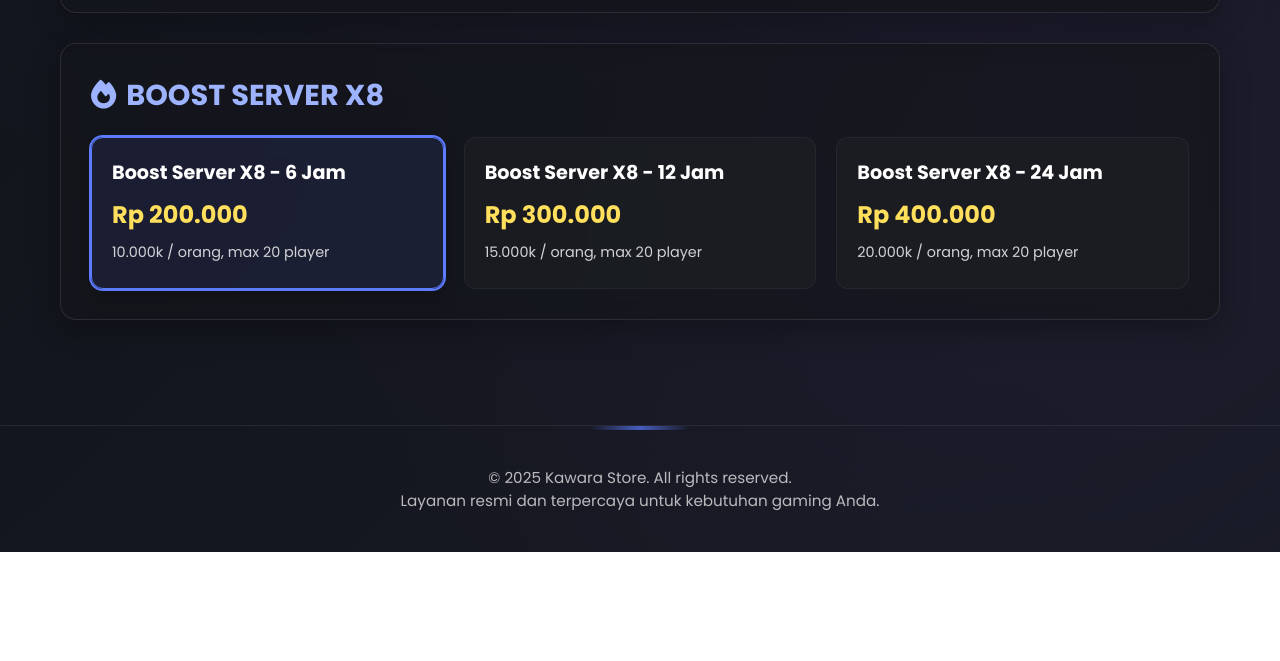
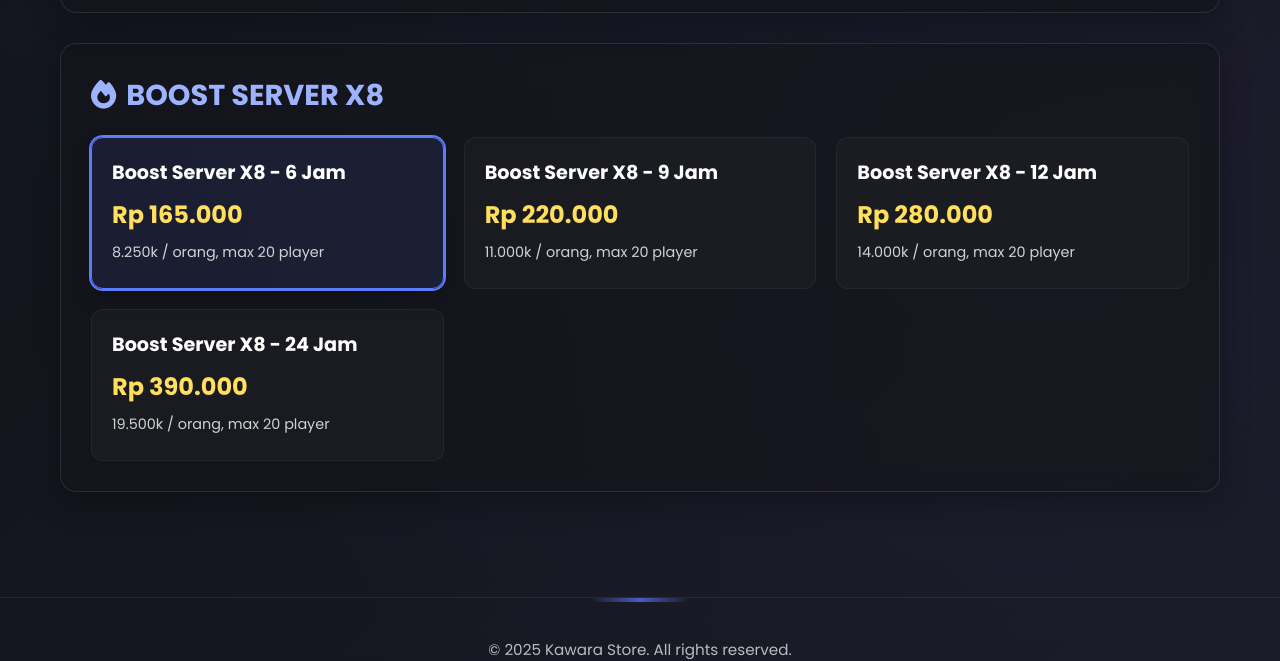
Before and after one commit to kawarastore/kawarastore.github.io, a plain HTML site: page index.html in a window 1280 px wide. Shown: the part 1018-1679 px from the top of the page. Before the commit the page ends 1570 px from the top, so only its background shows below. Drawn offline with Linux system fonts and the light colour scheme.

Commit message:
Update index.html

```diff
--- a/index.html
+++ b/index.html
@@ -473,22 +473,28 @@
                 <h2><i class="fas fa-fire"></i> BOOST SERVER X8</h2>
                 <div class="items-grid">
                     <!-- MENU BARU: Durasi Boost Server -->
-                    <div class="item-card" data-item="Boost Server X8 (6 Jam)" data-price="200000" data-description="10.000k / orang, max 20 player">
+                    <div class="item-card" data-item="Boost Server X8 (6 Jam)" data-price="165000" data-description="8.250k / orang, max 20 player">
                         <h3>Boost Server X8 - 6 Jam</h3>
-                        <div class="price">Rp 200.000</div>
-                        <div class="description">10.000k / orang, max 20 player</div>
+                        <div class="price">Rp 165.000</div>
+                        <div class="description">8.250k / orang, max 20 player</div>
                     </div>
 
-                    <div class="item-card" data-item="Boost Server X8 (12 Jam)" data-price="300000" data-description="15.000k / orang, max 20 player">
-                        <h3>Boost Server X8 - 12 Jam</h3>
-                        <div class="price">Rp 300.000</div>
-                        <div class="description">15.000k / orang, max 20 player</div>
+                    <div class="item-card" data-item="Boost Server X8 (9 Jam)" data-price="220000" data-description="11.000k / orang, max 20 player">
+                        <h3>Boost Server X8 - 9 Jam</h3>
+                        <div class="price">Rp 220.000</div>
+                        <div class="description">11.000k / orang, max 20 player</div>
                     </div>
 
-                    <div class="item-card" data-item="Boost Server X8 (24 Jam)" data-price="400000" data-description="20.000k / orang, max 20 player">
+                    <div class="item-card" data-item="Boost Server X8 (12 Jam)" data-price="280000" data-description="14.000k / orang, max 20 player">
+                        <h3>Boost Server X8 - 12 Jam</h3>
+                        <div class="price">Rp 280.000</div>
+                        <div class="description">14.000k / orang, max 20 player</div>
+                    </div>
+
+                    <div class="item-card" data-item="Boost Server X8 (24 Jam)" data-price="390000" data-description="19.500k / orang, max 20 player">
                         <h3>Boost Server X8 - 24 Jam</h3>
-                        <div class="price">Rp 400.000</div>
-                        <div class="description">20.000k / orang, max 20 player</div>
+                        <div class="price">Rp 390.000</div>
+                        <div class="description">19.500k / orang, max 20 player</div>
                     </div>
                 </div>
             </div>
@@ -500,39 +506,39 @@
                 <div class="items-grid">
                     <div class="item-card" data-item="VIP + Luck (445r)" data-price="43000">
                         <h3>VIP + Luck (445r)</h3>
-                        <div class="price">Rp 43.000</div>
+                        <div class="price">Rp 45.000</div>
                     </div>
                     <div class="item-card" data-item="+Mutations (295r)" data-price="28000">
                         <h3>+Mutations (295r)</h3>
-                        <div class="price">Rp 28.000</div>
+                        <div class="price">Rp 30.000</div>
                     </div>
                     <div class="item-card" data-item="Advanced Luck (545r)" data-price="53000">
                         <h3>Advanced Luck (545r)</h3>
-                        <div class="price">Rp 53.000</div>
+                        <div class="price">Rp 55.000</div>
                     </div>
                     <div class="item-card" data-item="Extra Luck (245r)" data-price="23000">
                         <h3>Extra Luck (245r)</h3>
-                        <div class="price">Rp 23.000</div>
+                        <div class="price">Rp 25.000</div>
                     </div>
                     <div class="item-card" data-item="Sell Anywhere (350r)" data-price="30000">
                         <h3>Sell Anywhere (350r)</h3>
-                        <div class="price">Rp 30.000</div>
+                        <div class="price">Rp 35.000</div>
                     </div>
                     <div class="item-card" data-item="Small Luck (50r)" data-price="4000">
                         <h3>Small Luck (50r)</h3>
-                        <div class="price">Rp 4.000</div>
+                        <div class="price">Rp 10.000</div>
                     </div>
                     <div class="item-card" data-item="Double XP (195r)" data-price="18000">
                         <h3>Double XP (195r)</h3>
-                        <div class="price">Rp 18.000</div>
+                        <div class="price">Rp 25.000</div>
                     </div>
                     <div class="item-card" data-item="Mini Hoverboat (225r)" data-price="21000">
                         <h3>Mini Hoverboat (225r)</h3>
-                        <div class="price">Rp 21.000</div>
+                        <div class="price">Rp 25.000</div>
                     </div>
                     <div class="item-card" data-item="Hyper Boat Pack (999r)" data-price="98000">
                         <h3>Hyper Boat Pack (999r)</h3>
-                        <div class="price">Rp 98.000</div>
+                        <div class="price">Rp 100.000</div>
                     </div>
                     <div class="item-card" data-item="Sharki Boat (499r)" data-price="48000">
                         <h3>Sharki Boat (499r)</h3>
@@ -628,18 +634,19 @@
     <script>
         // Data produk yang tersedia
         const products = {
-            "Boost Server X8 (6 Jam)": { price: 200000, description: "10.000k / orang, max 20 player" },
-            "Boost Server X8 (12 Jam)": { price: 300000, description: "15.000k / orang, max 20 player" },
-            "Boost Server X8 (24 Jam)": { price: 400000, description: "20.000k / orang, max 20 player" },
-            "VIP + Luck (445r)": { price: 43000 },
-            "+Mutations (295r)": { price: 28000 },
-            "Advanced Luck (545r)": { price: 53000 },
-            "Extra Luck (245r)": { price: 23000 },
-            "Sell Anywhere (350r)": { price: 30000 },
-            "Small Luck (50r)": { price: 4000 },
-            "Double XP (195r)": { price: 18000 },
-            "Mini Hoverboat (225r)": { price: 21000 },
-            "Hyper Boat Pack (999r)": { price: 98000 },
+            "Boost Server X8 (6 Jam)": { price: 165000, description: "8.250k / orang, max 20 player" },
+            "Boost Server X8 (9 Jam)": { price: 220000, description: "11.000k / orang, max 20 player" },
+            "Boost Server X8 (12 Jam)": { price: 280000, description: "14.000k / orang, max 20 player" },
+            "Boost Server X8 (24 Jam)": { price: 390000, description: "19.500k / orang, max 20 player" },
+            "VIP + Luck (445r)": { price: 45000 },
+            "+Mutations (295r)": { price: 30000 },
+            "Advanced Luck (545r)": { price: 55000 },
+            "Extra Luck (245r)": { price: 25000 },
+            "Sell Anywhere (350r)": { price: 35000 },
+            "Small Luck (50r)": { price: 10000 },
+            "Double XP (195r)": { price: 25000 },
+            "Mini Hoverboat (225r)": { price: 25000 },
+            "Hyper Boat Pack (999r)": { price: 100000 },
             "Sharki Boat (499r)": { price: 48000 },
             "Spins/Crates x1 (99r)": { price: 10000 },
             "Spins/Crates x5 (495r)": { price: 50000 },
```
